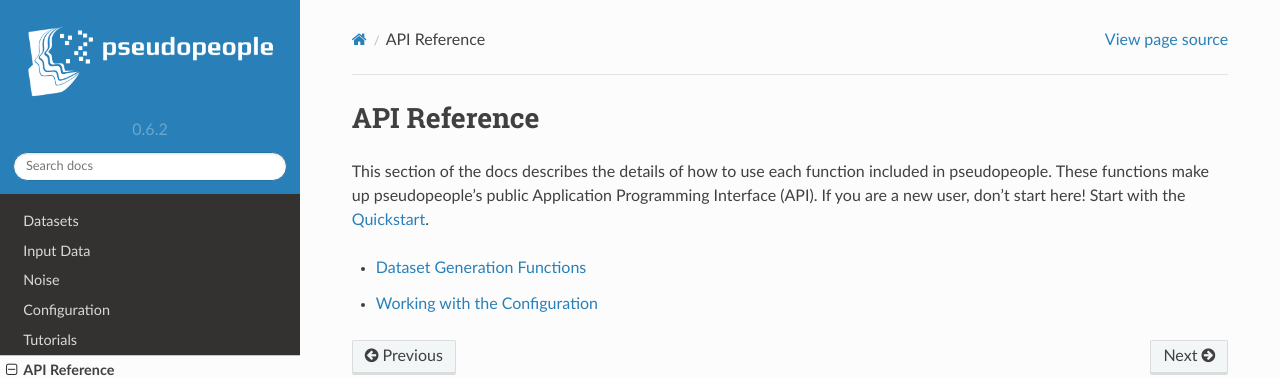
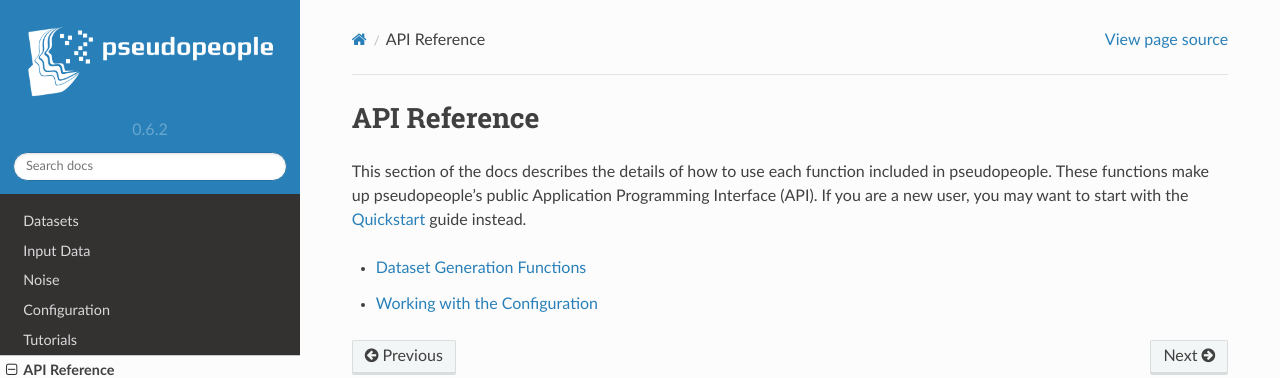
Before and after one commit to ihmeuw/pseudopeople, a Sphinx documentation site: the page built from docs/source/api_reference/index.rst, in a window 1280 px wide. Shown: the top 378 px of the page. Built offline with Sphinx 7.4.7 and the Read the Docs theme 2.0.0, drawn with Linux system fonts in a browser that asks for light colours.

Commit message:
Improve wording
Co-authored-by: alibow <54918472+alibow@users.noreply.github.com>

```diff
--- a/docs/source/api_reference/configuration/index.rst
+++ b/docs/source/api_reference/configuration/index.rst
@@ -11,7 +11,7 @@
 or set all noise types to zero to get a perfectly recorded dataset,
 it would be easier to access the defaults as a data structure in Python and modify them that way.
 
-We currently have one function that facilitates this kind of use of the configuration.
+We currently have one function that facilitates this kind of use of the configuration, shown below.
 We may add more functionality in this area in a future release of pseudopeople.
 
 .. autofunction:: pseudopeople.get_config
--- a/docs/source/api_reference/index.rst
+++ b/docs/source/api_reference/index.rst
@@ -3,8 +3,7 @@
 
 This section of the docs describes the details of how to use each function included in pseudopeople.
 These functions make up pseudopeople's public Application Programming Interface (API).
-If you are a new user, don't start here!
-Start with the :ref:`Quickstart <quickstart>`.
+If you are a new user, you may want to start with the :ref:`Quickstart <quickstart>` guide instead.
 
 .. toctree::
    :maxdepth: 2
```
